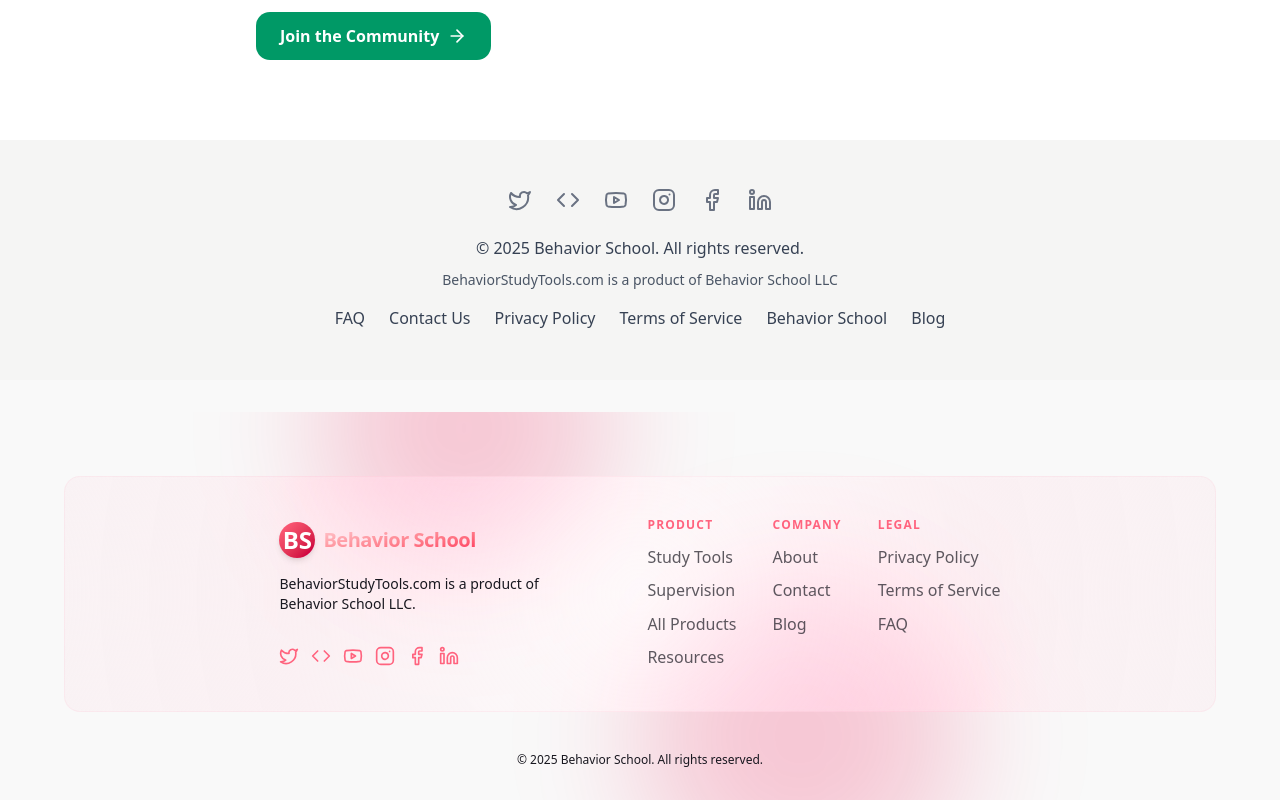
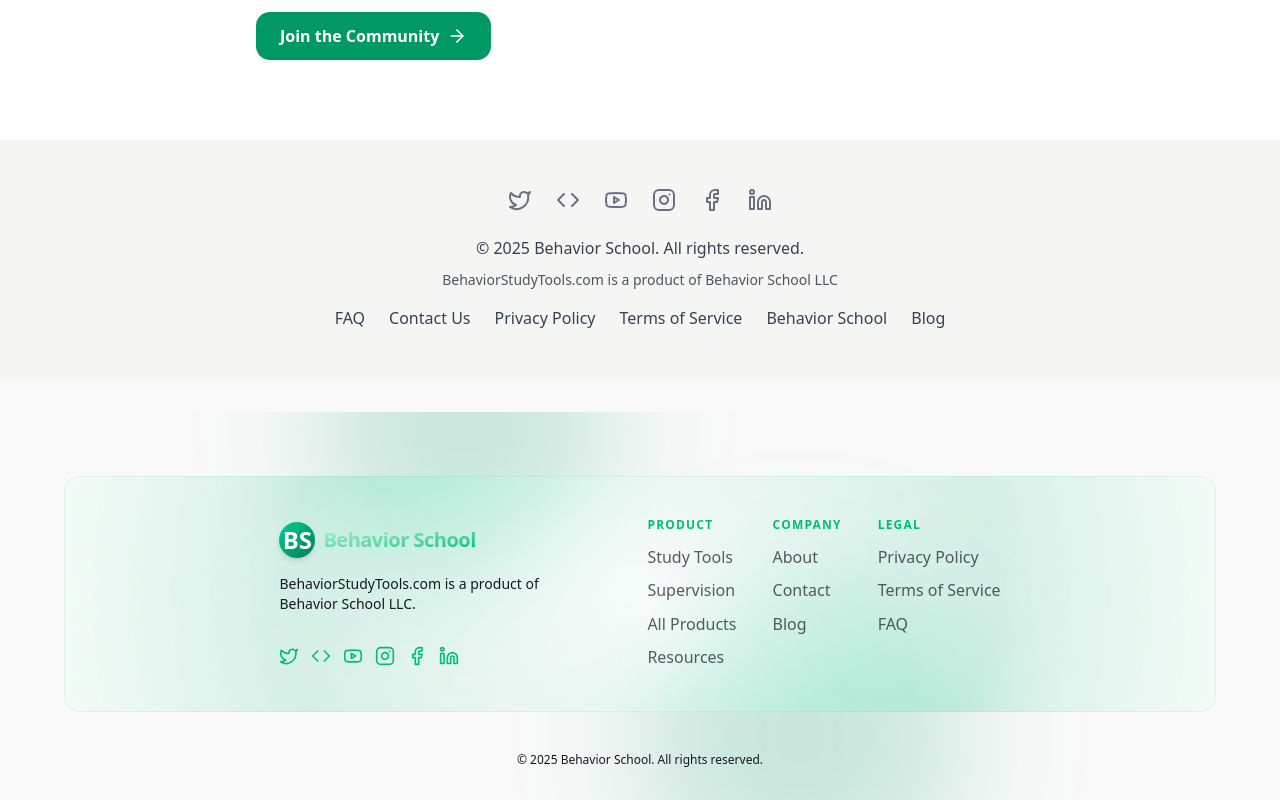
Before and after one commit to robdspain/behaviorschool-com-and-marketing, a Next.js app: page / in a window 1280 px wide. Shown: the part 2183-2983 px from the top of the page. Built offline with nearby package versions, Linux system fonts and the light colour scheme; no server answers.

Commit message:
Products: add framer-motion animations and staggered reveals; footer brand color adjustments

```diff
--- a/src/app/products/page.tsx
+++ b/src/app/products/page.tsx
@@ -1,5 +1,7 @@
+"use client";
 import Link from "next/link";
 import { Bolt, BarChart3, ShieldCheck, Clock, Layers, BookOpen } from "lucide-react";
+import { motion } from "framer-motion";
 
 export default function ProductsPage() {
   return (
@@ -18,10 +20,22 @@
           </p>
         </div>
 
-        <div className="grid gap-8 md:grid-cols-2">
+        <motion.div
+          className="grid gap-8 md:grid-cols-2"
+          initial="hidden"
+          whileInView="show"
+          viewport={{ once: true, amount: 0.2 }}
+          variants={{ hidden: {}, show: { transition: { staggerChildren: 0.12 } } }}
+        >
           {/* Study card */}
-          <Link href="/study" className="group rounded-2xl bg-white/80 ring-1 ring-slate-200/70 shadow-[0_10px_40px_-15px_rgba(0,0,0,0.25)] hover:shadow-[0_20px_60px_-15px_rgba(0,0,0,0.3)] transition-all duration-300">
-            <div className="p-6 sm:p-8">
+          <Link href="/study" className="group rounded-2xl">
+            <motion.div
+              className="rounded-2xl bg-white/80 ring-1 ring-slate-200/70 shadow-[0_10px_40px_-15px_rgba(0,0,0,0.25)] transition-all duration-300"
+              variants={{ hidden: { opacity: 0, y: 24 }, show: { opacity: 1, y: 0 } }}
+              whileHover={{ y: -8, scale: 1.02 }}
+              whileTap={{ scale: 0.99 }}
+            >
+              <div className="p-6 sm:p-8">
               <div className="flex items-center gap-3">
                 <span className="inline-flex h-10 w-10 items-center justify-center rounded-xl bg-gradient-to-br from-emerald-500 to-emerald-400 text-white shadow-md group-hover:scale-105 transition-transform">BS</span>
                 <h2 className="text-2xl font-semibold text-slate-900">Behavior Study Tools</h2>
@@ -31,12 +45,19 @@
                 Learn more
                 <svg className="ml-2 h-4 w-4" viewBox="0 0 20 20" fill="currentColor"><path d="M10.293 15.707a1 1 0 010-1.414L13.586 11H5a1 1 0 110-2h8.586l-3.293-3.293a1 1 0 111.414-1.414l5 5a1 1 0 010 1.414l-5 5a1 1 0 01-1.414 0z"/></svg>
               </div>
-            </div>
+              </div>
+            </motion.div>
           </Link>
 
           {/* Supervisors card */}
-          <Link href="/supervisors" className="group rounded-2xl bg-white/80 ring-1 ring-slate-200/70 shadow-[0_10px_40px_-15px_rgba(0,0,0,0.25)] hover:shadow-[0_20px_60px_-15px_rgba(0,0,0,0.3)] transition-all duration-300">
-            <div className="p-6 sm:p-8">
+          <Link href="/supervisors" className="group rounded-2xl">
+            <motion.div
+              className="rounded-2xl bg-white/80 ring-1 ring-slate-200/70 shadow-[0_10px_40px_-15px_rgba(0,0,0,0.25)] transition-all duration-300"
+              variants={{ hidden: { opacity: 0, y: 24 }, show: { opacity: 1, y: 0 } }}
+              whileHover={{ y: -8, scale: 1.02 }}
+              whileTap={{ scale: 0.99 }}
+            >
+              <div className="p-6 sm:p-8">
               <div className="flex items-center gap-3">
                 <span className="inline-flex h-10 w-10 items-center justify-center rounded-xl bg-gradient-to-br from-yellow-500 to-amber-400 text-white shadow-md group-hover:scale-105 transition-transform">SV</span>
                 <h2 className="text-2xl font-semibold text-slate-900">Supervision Tools</h2>
@@ -46,9 +67,10 @@
                 Learn more
                 <svg className="ml-2 h-4 w-4" viewBox="0 0 20 20" fill="currentColor"><path d="M10.293 15.707a1 1 0 010-1.414L13.586 11H5a1 1 0 110-2h8.586l-3.293-3.293a1 1 0 111.414-1.414l5 5a1 1 0 010 1.414l-5 5a1 1 0 01-1.414 0z"/></svg>
               </div>
-            </div>
+              </div>
+            </motion.div>
           </Link>
-        </div>
+        </motion.div>
       </section>
 
       {/* Highlights similar to feature showcase */}
@@ -57,7 +79,13 @@
           <h2 className="text-3xl sm:text-4xl font-bold tracking-tight text-slate-900">Why teams choose Behavior School</h2>
           <p className="mt-3 text-slate-600 max-w-3xl mx-auto">Practical tools and workflows designed for real classrooms—fast to adopt, easy to love.</p>
         </div>
-        <div className="grid gap-6 sm:grid-cols-2 lg:grid-cols-3">
+        <motion.div
+          className="grid gap-6 sm:grid-cols-2 lg:grid-cols-3"
+          initial="hidden"
+          whileInView="show"
+          viewport={{ once: true, amount: 0.2 }}
+          variants={{ hidden: {}, show: { transition: { staggerChildren: 0.08 } } }}
+        >
           {[
             { icon: Bolt, title: "Fast setup", desc: "Get started in minutes with opinionated defaults and clear guidance." },
             { icon: BarChart3, title: "Actionable analytics", desc: "See mastery growth, risks, and next steps at a glance." },
@@ -66,16 +94,22 @@
             { icon: Layers, title: "Flexible", desc: "Works across districts, programs, and caseload sizes." },
             { icon: BookOpen, title: "Evidence‑based", desc: "Grounded in behavioral science and field‑tested in schools." },
           ].map((f) => (
-            <div key={f.title} className="group relative rounded-2xl bg-white/80 ring-1 ring-slate-200/70 p-6 shadow-[0_10px_40px_-15px_rgba(0,0,0,0.25)] transition-all duration-300 hover:-translate-y-1 hover:shadow-[0_25px_60px_-20px_rgba(0,0,0,0.35)]">
+            <motion.div
+              key={f.title}
+              className="group relative rounded-2xl bg-white/80 ring-1 ring-slate-200/70 p-6 shadow-[0_10px_40px_-15px_rgba(0,0,0,0.25)] transition-all duration-300 hover:-translate-y-1 hover:shadow-[0_25px_60px_-20px_rgba(0,0,0,0.35)]"
+              variants={{ hidden: { opacity: 0, y: 20 }, show: { opacity: 1, y: 0 } }}
+              whileHover={{ y: -6, scale: 1.015 }}
+              whileTap={{ scale: 0.99 }}
+            >
               <div className="mb-4 inline-flex h-12 w-12 items-center justify-center rounded-xl bg-gradient-to-br from-emerald-500/15 to-emerald-400/5 text-emerald-700">
                 <f.icon className="h-6 w-6" />
               </div>
               <h3 className="text-lg font-semibold text-slate-900">{f.title}</h3>
               <p className="mt-1 text-slate-600">{f.desc}</p>
               <div className="pointer-events-none absolute inset-0 rounded-2xl opacity-0 transition-opacity duration-300 group-hover:opacity-100" style={{ background: "radial-gradient(120% 60% at 50% 0%, rgba(16,185,129,0.10) 0%, transparent 60%)" }} />
-            </div>
+            </motion.div>
           ))}
-        </div>
+        </motion.div>
       </section>
     </div>
   );
--- a/src/components/footer/Footer.tsx
+++ b/src/components/footer/Footer.tsx
@@ -10,8 +10,8 @@
       <style jsx global>{`
         .glass {
           backdrop-filter: blur(3px) saturate(180%);
-          background: radial-gradient(circle, #fff9 0%, #ffdce64d 60%, #f9f2f4 100%);
-          border: 1px solid #ff96b41a;
+          background: radial-gradient(circle, #fff9 0%, rgba(16,185,129,0.15) 60%, #f3fbf7 100%);
+          border: 1px solid rgba(16,185,129,0.1);
           justify-content: center;
           align-items: center;
           transition: all .3s;
@@ -20,31 +20,31 @@
         .glass:where(.dark, .dark *) {
           display: flex;
           backdrop-filter: blur(2px) !important;
-          background: radial-gradient(circle, #ffffff1a 0%, #1e00001a 60%, #2a0e0e 100%) !important;
-          border: 1px solid #ffffff0d !important;
+          background: radial-gradient(circle, #ffffff1a 0%, #001e121a 60%, #0a231a 100%) !important;
+          border: 1px solid #0b2d201a !important;
           border-radius: 16px !important;
           justify-content: center !important;
           align-items: center !important;
         }
       `}</style>
       <div className="pointer-events-none absolute top-0 left-1/2 z-0 h-full w-full -translate-x-1/2 select-none">
-        <div className="absolute -top-32 left-1/4 h-72 w-72 rounded-full bg-rose-600/20 blur-3xl"></div>
-        <div className="absolute right-1/4 -bottom-24 h-80 w-80 rounded-full bg-rose-600/20 blur-3xl"></div>
+        <div className="absolute -top-32 left-1/4 h-72 w-72 rounded-full bg-emerald-600/20 blur-3xl"></div>
+        <div className="absolute right-1/4 -bottom-24 h-80 w-80 rounded-full bg-emerald-600/20 blur-3xl"></div>
       </div>
       <div className="glass relative mx-auto flex max-w-6xl flex-col items-center gap-8 rounded-2xl px-6 py-10 md:flex-row md:items-start md:justify-between md:gap-12">
         <div className="flex flex-col items-center md:items-start">
           <Link href="#" className="mb-4 flex items-center gap-2">
-            <span className="flex h-9 w-9 items-center justify-center rounded-full bg-gradient-to-br from-rose-400 to-rose-700 text-2xl font-extrabold text-white shadow-md">
+            <span className="flex h-9 w-9 items-center justify-center rounded-full bg-gradient-to-br from-emerald-400 to-emerald-700 text-2xl font-extrabold text-white shadow-md">
               BS
             </span>
-            <span className="bg-gradient-to-br from-rose-200 to-rose-500 bg-clip-text text-xl font-semibold tracking-tight text-transparent">
+            <span className="bg-gradient-to-br from-emerald-200 to-emerald-500 bg-clip-text text-xl font-semibold tracking-tight text-transparent">
               Behavior School
             </span>
           </Link>
           <p className="text-foreground mb-6 max-w-xs text-center text-sm md:text-left">
             BehaviorStudyTools.com is a product of Behavior School LLC.
           </p>
-          <div className="mt-2 flex gap-3 text-rose-400">
+          <div className="mt-2 flex gap-3 text-emerald-500">
             <a href="https://x.com/behavior_school" aria-label="X" className="hover:text-foreground transition" target="_blank" rel="noopener noreferrer">
               <Twitter className="h-5 w-5" />
             </a>
@@ -67,7 +67,7 @@
         </div>
         <nav className="flex w-full flex-col gap-9 text-center md:w-auto md:flex-row md:justify-end md:text-left">
           <div>
-            <div className="mb-3 text-xs font-semibold tracking-widest text-rose-400 uppercase">Product</div>
+            <div className="mb-3 text-xs font-semibold tracking-widest text-emerald-500 uppercase">Product</div>
             <ul className="space-y-2 text-foreground/70">
               <li><Link href="/study">Study Tools</Link></li>
               <li><Link href="/supervisors">Supervision</Link></li>
@@ -76,7 +76,7 @@
             </ul>
           </div>
           <div>
-            <div className="mb-3 text-xs font-semibold tracking-widest text-rose-400 uppercase">Company</div>
+            <div className="mb-3 text-xs font-semibold tracking-widest text-emerald-500 uppercase">Company</div>
             <ul className="space-y-2 text-foreground/70">
               <li><Link href="/about">About</Link></li>
               <li><Link href="/contact">Contact</Link></li>
@@ -84,7 +84,7 @@
             </ul>
           </div>
           <div>
-            <div className="mb-3 text-xs font-semibold tracking-widest text-rose-400 uppercase">Legal</div>
+            <div className="mb-3 text-xs font-semibold tracking-widest text-emerald-500 uppercase">Legal</div>
             <ul className="space-y-2 text-foreground/70">
               <li><a href="https://study.behaviorschool.com/privacy-policy" target="_blank" rel="noopener noreferrer">Privacy Policy</a></li>
               <li><a href="https://study.behaviorschool.com/terms-of-service" target="_blank" rel="noopener noreferrer">Terms of Service</a></li>
```
